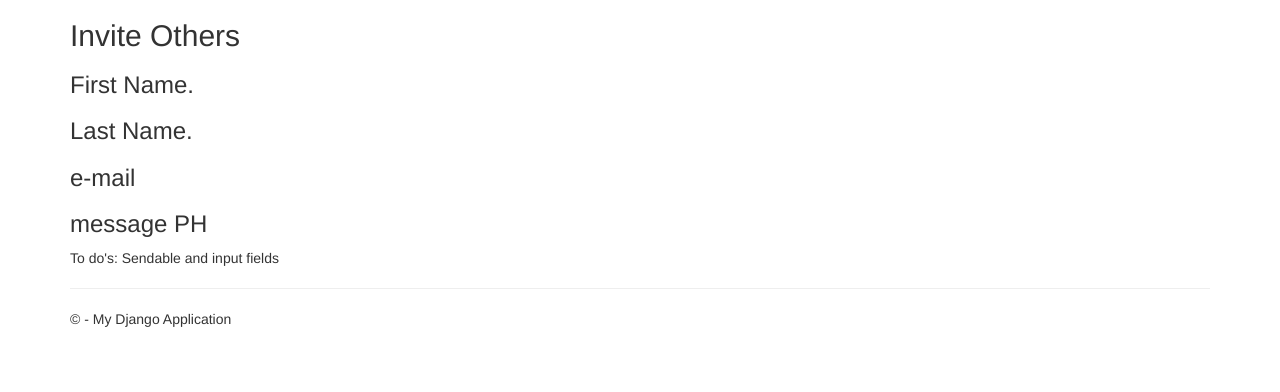
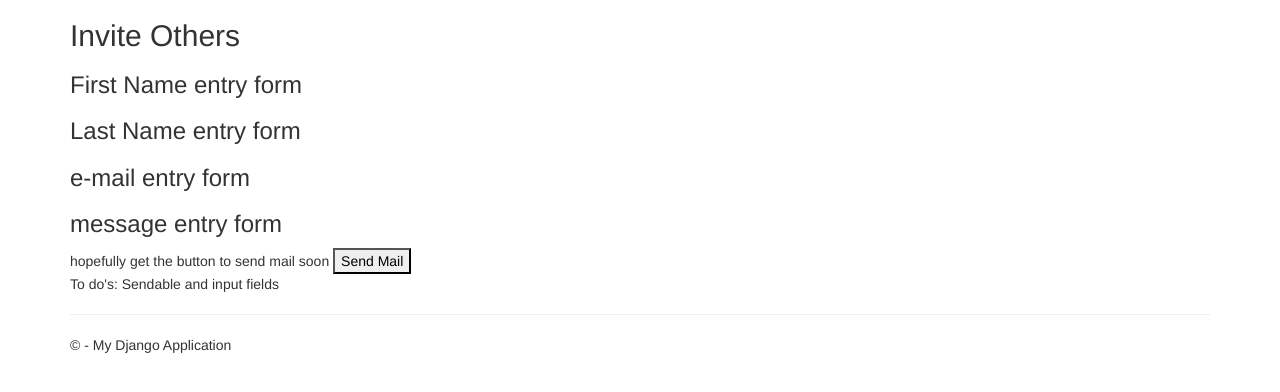
Before and after one commit to Matt-n-Williams/LearningDjango, a Django app: page /invite in a window 1280 px wide. Shown: the part 51-443 px from the top of the page. Run offline with Django 3.2, Linux system fonts and the light colour scheme; some libraries are stand-ins or nearby versions.

Commit message:
Sends an e-mail when visiting the Invite page

```diff
--- a/DjangoWeb/app/templates/app/invite.html
+++ b/DjangoWeb/app/templates/app/invite.html
@@ -7,7 +7,8 @@
 <h3>{{ lastName }}</h3>
 <h3>{{ email }}</h3>
 <h3>{{ message }}</h3>
-
+<!--> hopefully get the button to send mail soon </!-->
+<button type =button onclick="">Send Mail</button>
 <p>To do's: Sendable and input fields </p>
 
 {% endblock %}
--- a/DjangoWeb/app/templates/app/layout.html
+++ b/DjangoWeb/app/templates/app/layout.html
@@ -27,7 +27,8 @@
                     <li><a href="{% url 'recipes' %}">Recipes</a></li>
                     <li><a href="{% url 'profile' %}">Profile</a></li>
                     <li><a href="{% url 'invite' %}">Invite Friends</a></li>
-                    <li><a href="{% url 'getname' %}">Comment</a></li>
+
+                    <!---- Commenting out until we make this work <li><a href=" % url 'getname' %}">Comment</a></li>--->
 
                 </ul>
                 {% include 'app/loginpartial.html' %}
--- a/DjangoWeb/app/templates/app/profile.html
+++ b/DjangoWeb/app/templates/app/profile.html
@@ -7,7 +7,7 @@
 <h3>{{ recipeList }}</h3>
 <h3>{{ favouriteRecipes }}</h3>
 {% load static %}
-<img src="{% static "my_app/test.png" %}" alt="My image">
+<img src="{% static "my_app/test.png" %}">
 
 
 <p>To do's: Add pictures, add BackEnd support. Figure out how multiple profiles works with unique URLs??</p>
--- a/DjangoWeb/app/views.py
+++ b/DjangoWeb/app/views.py
@@ -2,13 +2,15 @@
 Definition of views.
 """
 
-from django.shortcuts import render
 from app import forms #auto added by django for forms
 from django.http import HttpResponseRedirect #forms
 from django.shortcuts import render #forms
 from django.http import HttpRequest
 from django.template import RequestContext
 from datetime import datetime
+from django.core.mail import send_mail
+from django.conf import settings
+from django.conf.urls.static import static
 
 from .forms import NameForm
 
@@ -108,19 +110,24 @@ def findRecipes(request):
     )
 
 def invite(request):
+    #Holder for sending e-mails
+    send_mail('Subject here','Here is the message.','HostHeritageRecipes@gmail.com',['flippersticker@hotmail.com'],fail_silently=False)
     """Renders the invite page."""
     assert isinstance(request, HttpRequest)
+    #Testing sending mail when visiting the invite page
     return render(
         request,
         'app/invite.html',
         {
             'title':'Invite Others',
-            'firstName':'First Name.',
-            'lastName':'Last Name.',
-            'email':'e-mail',
-            'message':'message PH',
+            'firstName':'First Name entry form',
+            'lastName':'Last Name entry form',
+            'email':'e-mail entry form',
+            'message':'message entry form',
+            #'sendmail':send_mail('Subject here','Here is the message.','HostHeritageRecipes@gmail.com',['flippersticker@hotmail.com'],fail_silently=False),
         }
     )
+
 
 def getname(request):
     if request.method == 'POST':
```
Also changed, not shown: DjangoWeb/DjangoWeb/settings.py (+8 -0 lines).
